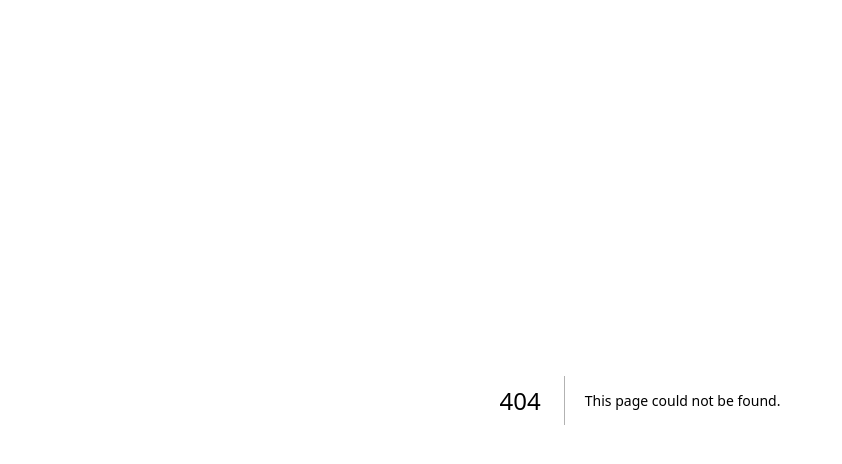
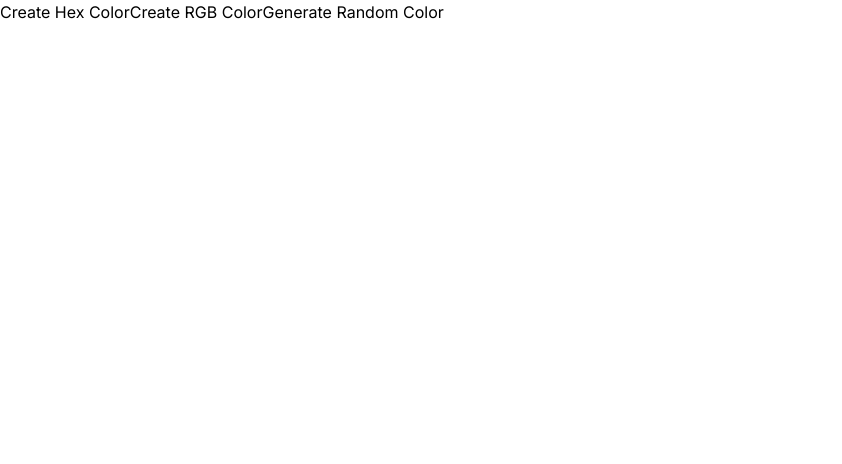
Before and after one commit to thiagotcarvalho/react-practice-projects, a Next.js app: page /random-color in a window 1280 px wide. Before the commit this address had no page. Shown: the top 464 px of the page, without its empty margins (0-842 px from the left). Built offline with nearby package versions, Linux system fonts and the light colour scheme.

Commit message:
Set up random color generate

```diff
--- a/src/app/globals.css
+++ b/src/app/globals.css
@@ -3,11 +3,14 @@
 @tailwind utilities;
 
 @layer base {
+
+  /* GLOBAL */
   html {
     @apply bg-white text-black;
     font-family: 'Franklin Gothic Medium', 'Arial Narrow', Arial, sans-serif;
   }
 
+  /* ACCORDIAN */
   .accordian-wrapper {
     @apply flex justify-center items-center flex-col gap-10 h-screen w-screen;
   }
@@ -31,4 +34,9 @@
   .accordian-content {
     @apply h-auto text-white;
   }
+
+  /* RANDOM COLOR */
+  .random-color-container {
+    @apply h-screen w-screen
+  }
 }
--- a/src/app/page.js
+++ b/src/app/page.js
@@ -1,10 +1,14 @@
 import Accordian from './accordian/page';
+import RandomColor from './random-color/page';
 
 export default function Home() {
   return (
     <div className="App">
       {/* Accordian component */}
-      <Accordian/>
+      {/* <Accordian /> */}
+
+      {/* Random Color Component */}
+      <RandomColor />
     </div>
   );
 }
--- /dev/null
+++ b/src/app/random-color/page.jsx
@@ -0,0 +1,16 @@
+'use client'
+
+import { useState } from 'react';
+
+export default function RandomColor() {
+    const [colorType, setColorType] = useState('hex');
+    const [color, setColor] = useState('#000000');
+
+    return (
+        <div className="random-color-container ">
+            <button>Create Hex Color</button>
+            <button>Create RGB Color</button>
+            <button>Generate Random Color</button>
+        </div>
+    )
+}
```
